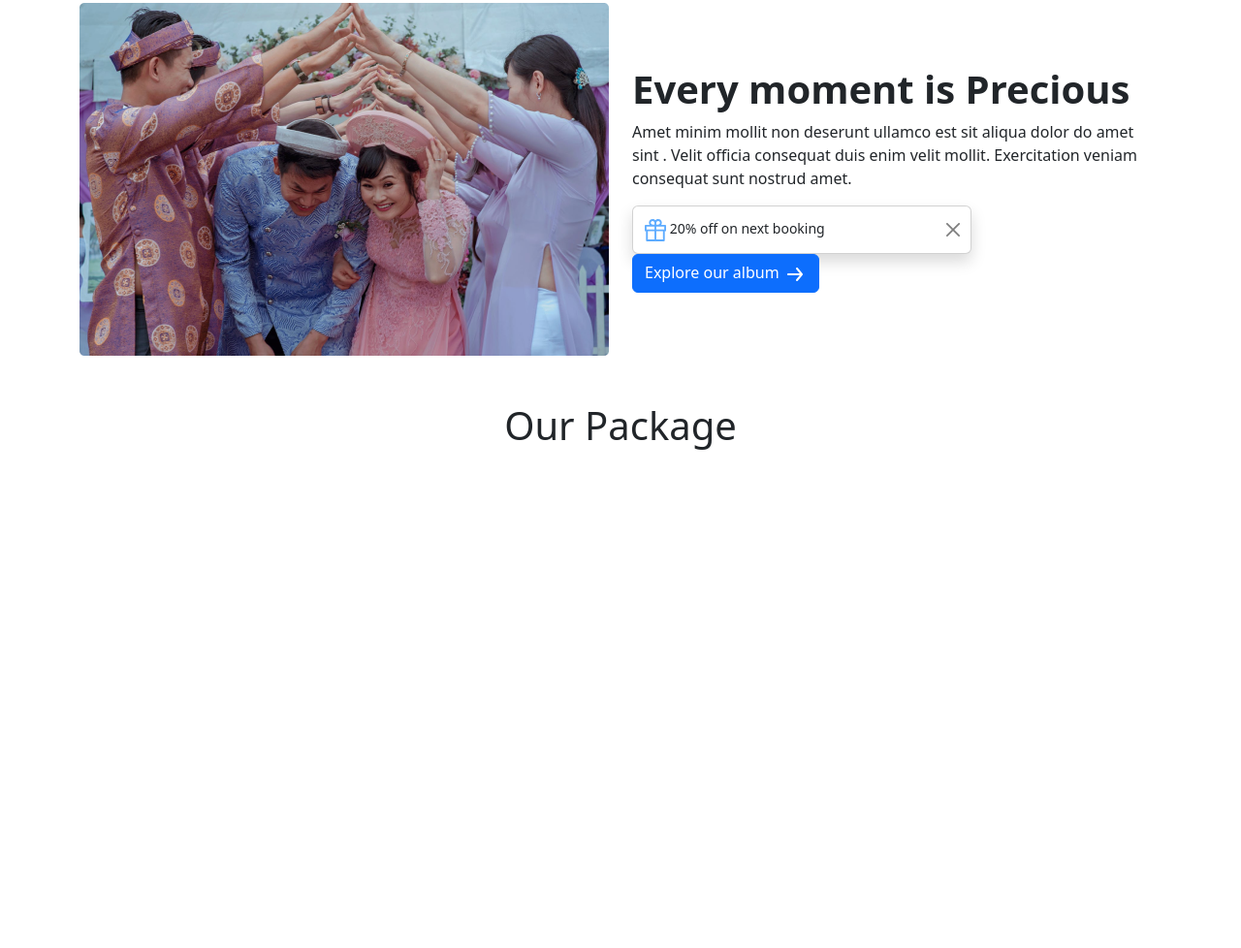
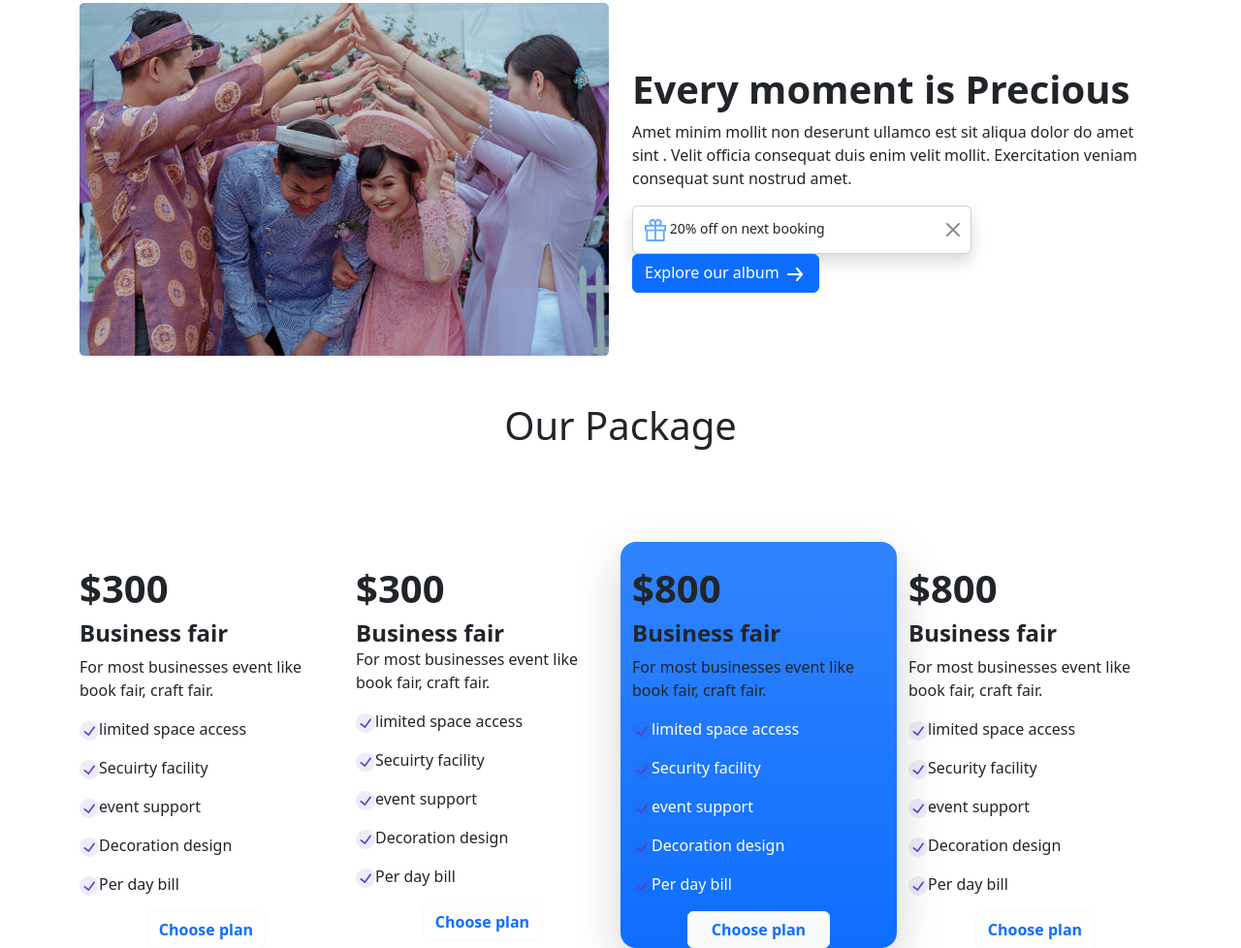
Before and after one commit to mdgausulislam/convention-center-with-bootstrap, a plain HTML site: page index.html in a window 1280 px wide. Shown: the part 668-1646 px from the top of the page at 97% size. Before the commit the page ends 1139 px from the top, so only its background shows below. Drawn offline with nearby package versions, Linux system fonts and the light colour scheme.

Commit message:
update section

```diff
--- a/index.html
+++ b/index.html
@@ -120,30 +120,88 @@
                 </div>
                 <div class="col">
                     <h1 class="fw-bold">Every moment is Precious</h1>
-                    <p>Amet minim mollit non deserunt ullamco est sit aliqua dolor do amet sint . Velit officia consequat
+                    <p>Amet minim mollit non deserunt ullamco est sit aliqua dolor do amet sint . Velit officia
+                        consequat
                         duis enim velit mollit. Exercitation veniam consequat sunt nostrud amet.</p>
-                        <div class="toast show align-items-center" role="alert" aria-live="assertive" aria-atomic="true">
-                            <div class="d-flex align-items-end">
-                              <div class="toast-body">
+                    <div class="toast show align-items-center" role="alert" aria-live="assertive" aria-atomic="true">
+                        <div class="d-flex align-items-end">
+                            <div class="toast-body">
                                 <img cl src="icons/Vector.svg" alt="">
                                 20% off on next booking
-                              </div>
-                              <button type="button" class="btn-close me-2 m-auto" data-bs-dismiss="toast" aria-label="Close"></button>
                             </div>
-                          </div>
+                            <button type="button" class="btn-close me-2 m-auto" data-bs-dismiss="toast"
+                                aria-label="Close"></button>
+                        </div>
+                    </div>
 
-                    <button class="btn btn-primary">Explore our album <img src="icons/arrow-forward 1.svg"
-                            ></button>
-
-
+                    <button class="btn btn-primary">Explore our album <img src="icons/arrow-forward 1.svg"></button>
                 </div>
             </div>
         </section>
 
+
+
+
         <section class="container mt-5">
             <h1 class="text-center">Our Package</h1>
 
+            <div class="row pt-5 mt-5">
+                <div class="col-12 col-sm-6 col-md-4 col-lg-3">
+                    <h1 class="fw-bold pt-4 rounded">$300</h1>
+                    <h4 class="fw-bold">Business fair</h4>
+                    <p>For most businesses event like book fair, craft fair.</p>
+                    <p><img src="icons/check-circle-1.svg" alt="">limited space access</p>
+                    <p><img src="icons/check-circle-1.svg" alt="">Secuirty facility</p>
+                    <p><img src="icons/check-circle-1.svg" alt="">event support</p>
+                    <p><img src="icons/check-circle-1.svg" alt="">Decoration design</p>
+                    <p><img src="icons/check-circle-1.svg" alt="">Per day bill</p>
+                    <div class="text-center">
+                        <button class="btn btn-outline-light text-primary fw-bold">Choose
+                            plan</button>
+                    </div>
+                </div>
 
+
+                <div class="col-12 col-sm-6 col-md-4 col-lg-3">
+                    <h1 class="fw-bold pt-4 rounded">$300</h1>
+                    <h4 class="card-title fw-bold">Business fair</h4>
+                    <p>For most businesses event like book fair, craft fair.</p>
+                    <p><img src="icons/check-circle-1.svg" alt="">limited space access</p>
+                    <p><img src="icons/check-circle-1.svg" alt="">Secuirty facility</p>
+                    <p><img src="icons/check-circle-1.svg" alt="">event support</p>
+                    <p><img src="icons/check-circle-1.svg" alt="">Decoration design</p>
+                    <p><img src="icons/check-circle-1.svg" alt="">Per day bill</p>
+                    <div class="text-center"><button class="btn btn-outline-light text-primary fw-bold">Choose
+                            plan</button></div>
+                </div>
+
+
+                <div class="bg-primary bg-gradient col-12 col-sm-6 col-md-4 col-lg-3 shadow-lg rounded-4">
+                    <h1 class="fw-bold pt-4 rounded">$800</h1>
+                    <h4 class="fw-bold">Business fair</h4>
+                    <p>For most businesses event like book fair, craft fair.</p>
+                    <p class="text-white"><img src="icons/check-circle-1.svg" alt="">limited space access</p>
+                    <p class="text-white"><img src="icons/check-circle-1.svg" alt="">Security facility</p>
+                    <p class="text-white"><img src="icons/check-circle-1.svg" alt="">event support</p>
+                    <p class="text-white"><img src="icons/check-circle-1.svg" alt="">Decoration design</p>
+                    <p class="text-white"><img src="icons/check-circle-1.svg" alt="">Per day bill</p>
+                    <div class="text-center"><button class="btn btn-light text-primary fw-bold px-4">Choose
+                            plan</button></div>
+                </div>
+
+                <div class="col-12 col-sm-6 col-md-4 col-lg-3">
+                    <h1 class="fw-bold pt-4 rounded">$800</h1>
+                    <h4 class="fw-bold">Business fair</h4>
+                    <p>For most businesses event like book fair, craft fair.</p>
+                    <p><img src="icons/check-circle-1.svg" alt="">limited space access</p>
+                    <p><img src="icons/check-circle-1.svg" alt="">Security facility</p>
+                    <p><img src="icons/check-circle-1.svg" alt="">event support</p>
+                    <p><img src="icons/check-circle-1.svg" alt="">Decoration design</p>
+                    <p><img src="icons/check-circle-1.svg" alt="">Per day bill</p>
+                    <div class="text-center"><button class="btn btn-outline-light text-primary fw-bold">Choose
+                            plan</button></div>
+                </div>
+            </div>
 
         </section>
     </main>
```
